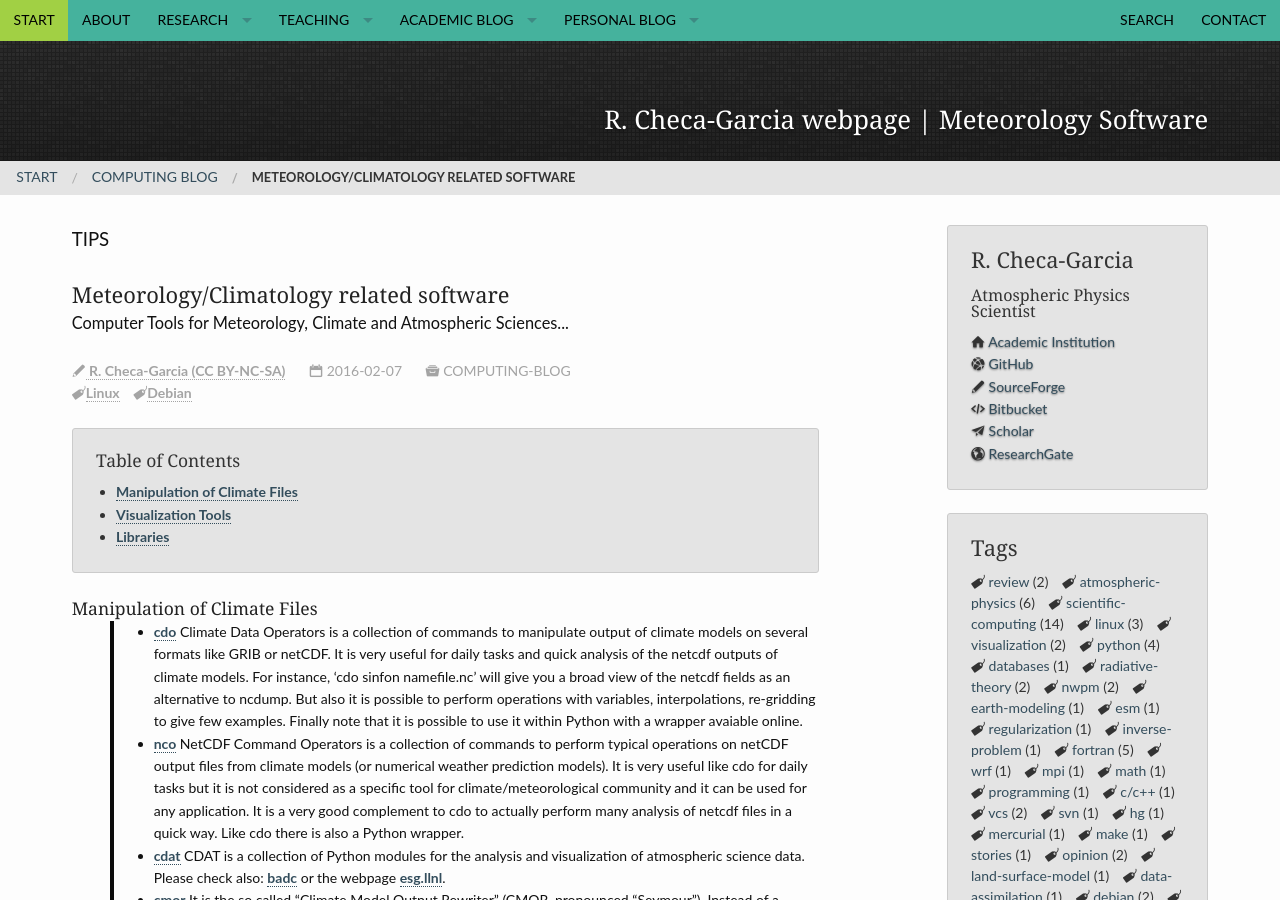
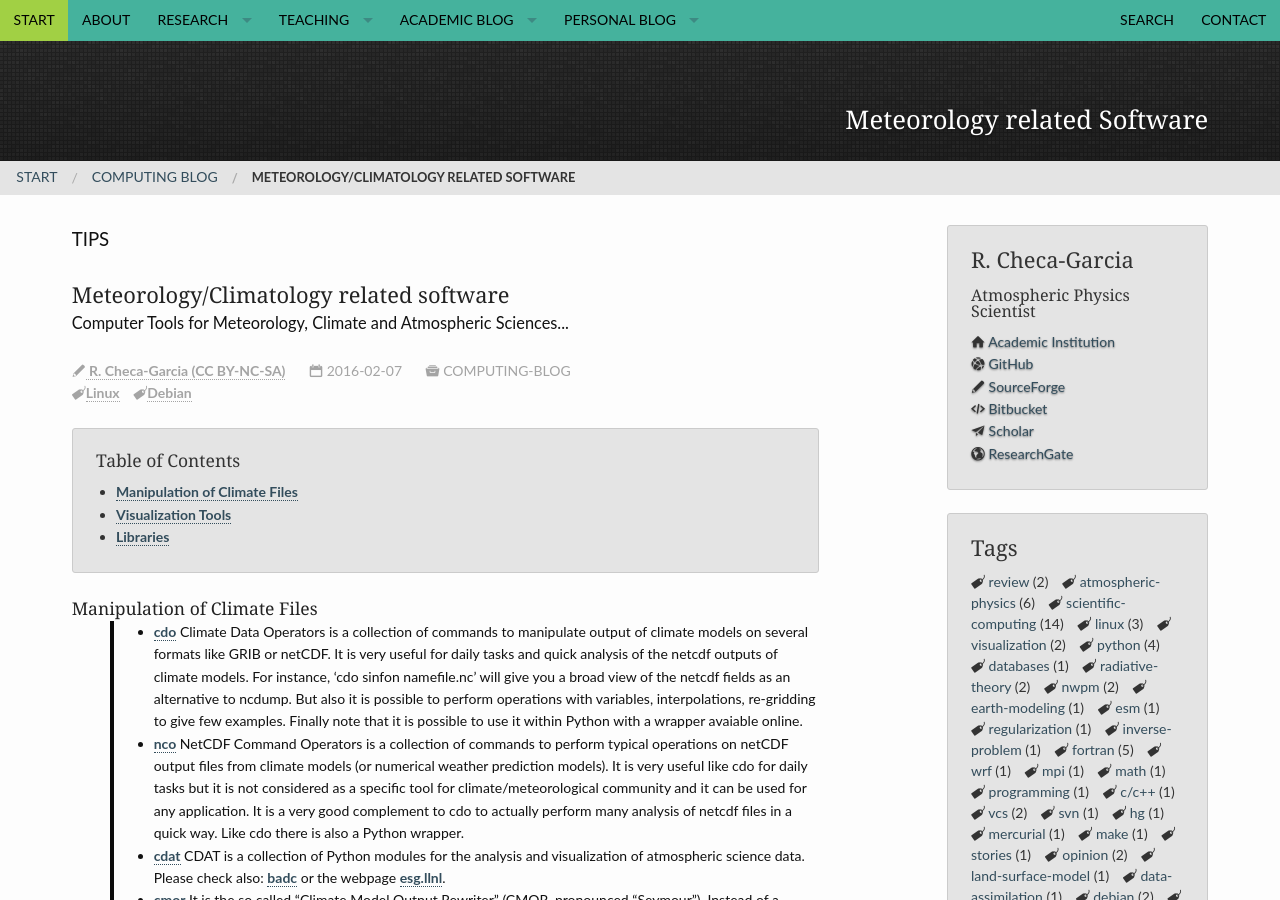
Before and after one commit to RCHG/rchg.github.io, a Jekyll site: the page built from _posts/2016-02-07-Meteorology-Software.md, in a window 1280 px wide and 900 px high. Built offline with Jekyll 4.4.1, drawn with Linux system fonts in a browser that asks for light colours; nearby versions of some CDN libraries; comment, search, counter and statistics services are not loaded.

Commit message:
Update 2016-02-07-Meteorology-Software.md

```diff
--- a/_posts/2016-02-07-Meteorology-Software.md
+++ b/_posts/2016-02-07-Meteorology-Software.md
@@ -10,7 +10,7 @@ tags: [Linux, Debian]
 categories:
     - computing-blog
 header:
-    title: R. Checa-Garcia webpage |  Meteorology Software
+    title: Meteorology related Software
     pattern: pattern_jquery-dark-grey-tile.png
 ---
 
```
